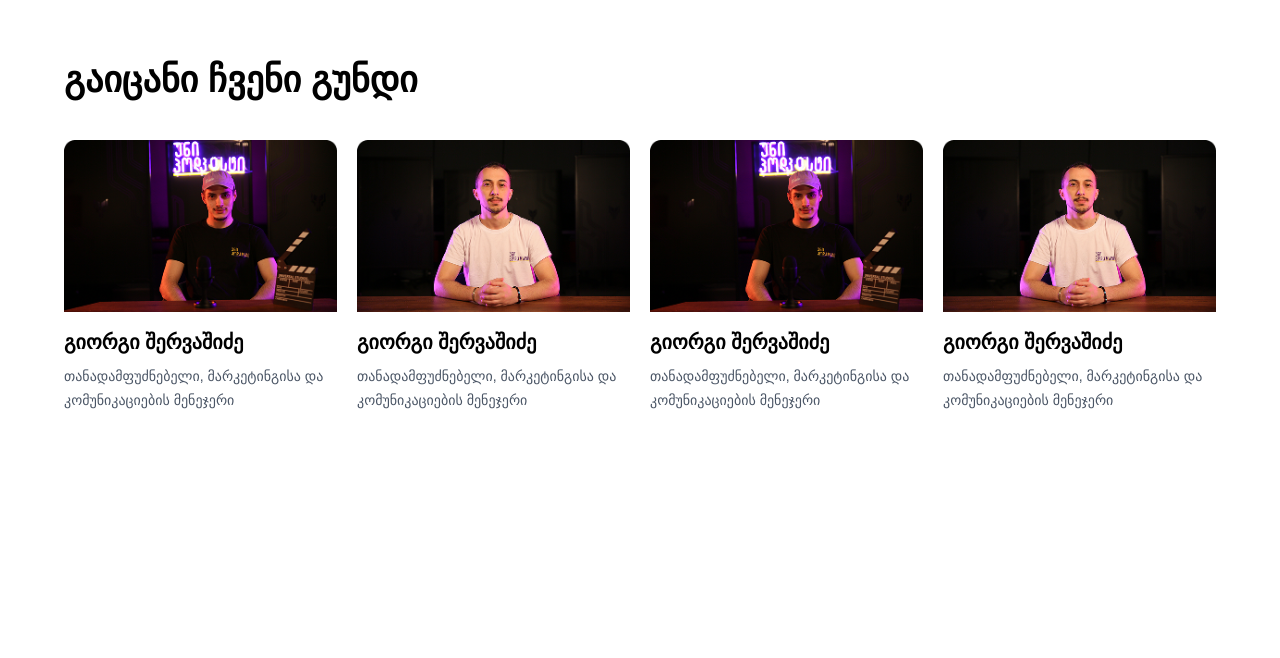
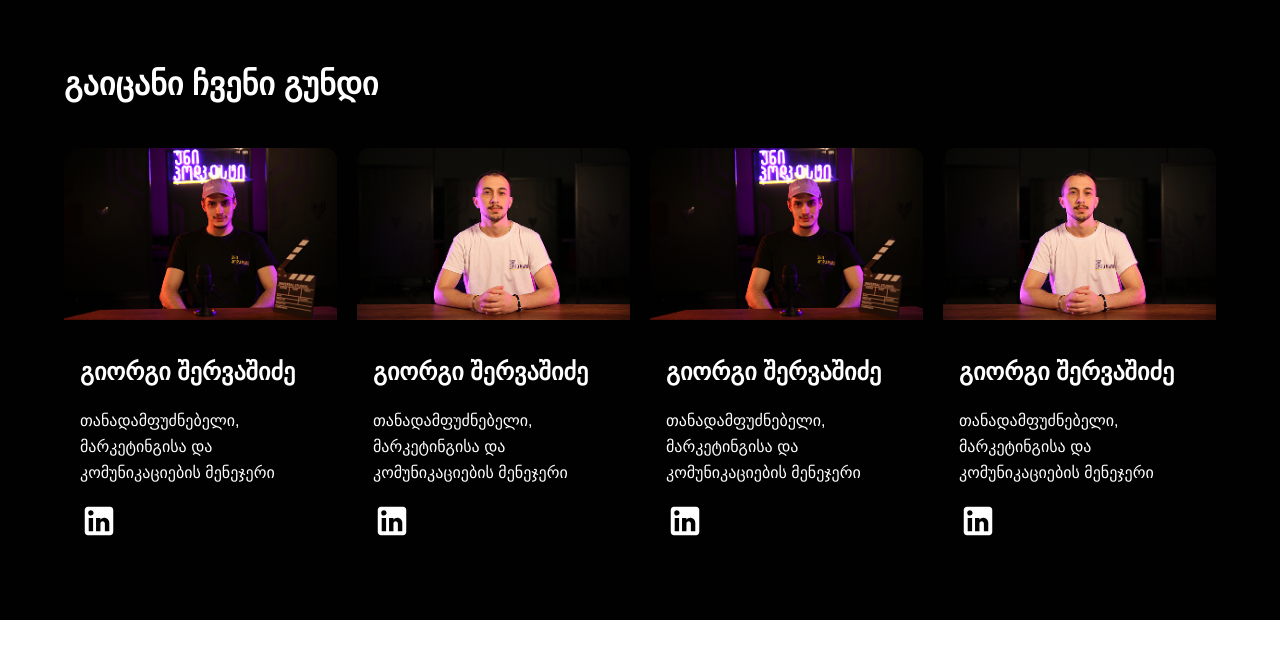
Before and after one commit to Mind1a/unipodcast, a Next.js app: page /AboutUs in a window 1280 px wide. Shown: the part 1142-1800 px from the top of the page. Before the commit the page ends 1758 px from the top, so only its background shows below. Built offline with nearby package versions, Linux system fonts and the light colour scheme; a web font is replaced by a local one.

Commit message:
feature: change bg-color to section and add hover effects to team card

```diff
--- a/features/components/AboutUs.tsx
+++ b/features/components/AboutUs.tsx
@@ -7,7 +7,7 @@ import Team from "./Team";
 
 const AboutUs = () => {
   return (
-    <section className="flex flex-col items-center lg:my-[100px] md:my-12 my-8 lg:gap-[100px] md:gap-12 gap-10 px-4 md:px-6 md:py-12 lg:px-8 lg:py-0">
+    <section className="flex flex-col items-center lg:my-[100px] md:my-12 my-8 lg:gap-[100px] md:gap-12 gap-10 px-4 md:px-6 md:py-12 lg:px-8 lg:py-0 bg-[#010101] text-[#FFFFFF]">
       {/* ---------- Fisrt section ---------- */}
       <div className="flex flex-col md:flex-row items-center justify-between w-full max-w-[1240px] gap-8 lg:gap-12 md:py-12">
         <div className="w-full max-w-[492px]">
--- a/features/components/Team.tsx
+++ b/features/components/Team.tsx
@@ -55,9 +55,7 @@ const Team = () => {
   return (
     <section className="px-4 md:px-6 lg:px-8 py-16">
       <div className="mx-auto max-w-[1240px]">
-        <h2 className="mb-10 text-3xl md:text-4xl font-bold">
-          გაიცანი ჩვენი გუნდი
-        </h2>
+        <h2 className="mb-10 lg:text-[32px] font-bold">გაიცანი ჩვენი გუნდი</h2>
 
         <div className="grid grid-cols-1 md:grid-cols-2 lg:grid-cols-4 gap-5">
           {team.map((member: TeamMember) => (
@@ -70,24 +68,26 @@ const Team = () => {
                 className="w-full object-cover"
               />
 
-              <h3 className="mt-4 text-xl font-bold">{member.name}</h3>
+              <div className="p-4 hover:text-purple-600 transition-colors duration-300 hover:bg-white hover:rounded-2xl">
+                <h3 className="mt-4 text-2xl font-bold leading-[40px]">
+                  {member.name}
+                </h3>
 
-              <p className="mt-2 text-sm leading-6 text-gray-600">
-                {member.description}
-              </p>
+                <p className="mt-4 mb-4 leading-[26px]">{member.description}</p>
 
                 <Link href={member.linkedin} className="mt-4 w-fit">
                   <Image
                     src={linkedinIcon}
                     alt="LinkedIn"
-                  width={24}
-                  height={24}
+                    width={38}
+                    height={38}
                     className="
                     transition-transform duration-300
                     group-hover:scale-110
                   "
                   />
                 </Link>
+              </div>
             </article>
           ))}
         </div>
```
Lines whose indentation alone changed are shown as unchanged.
